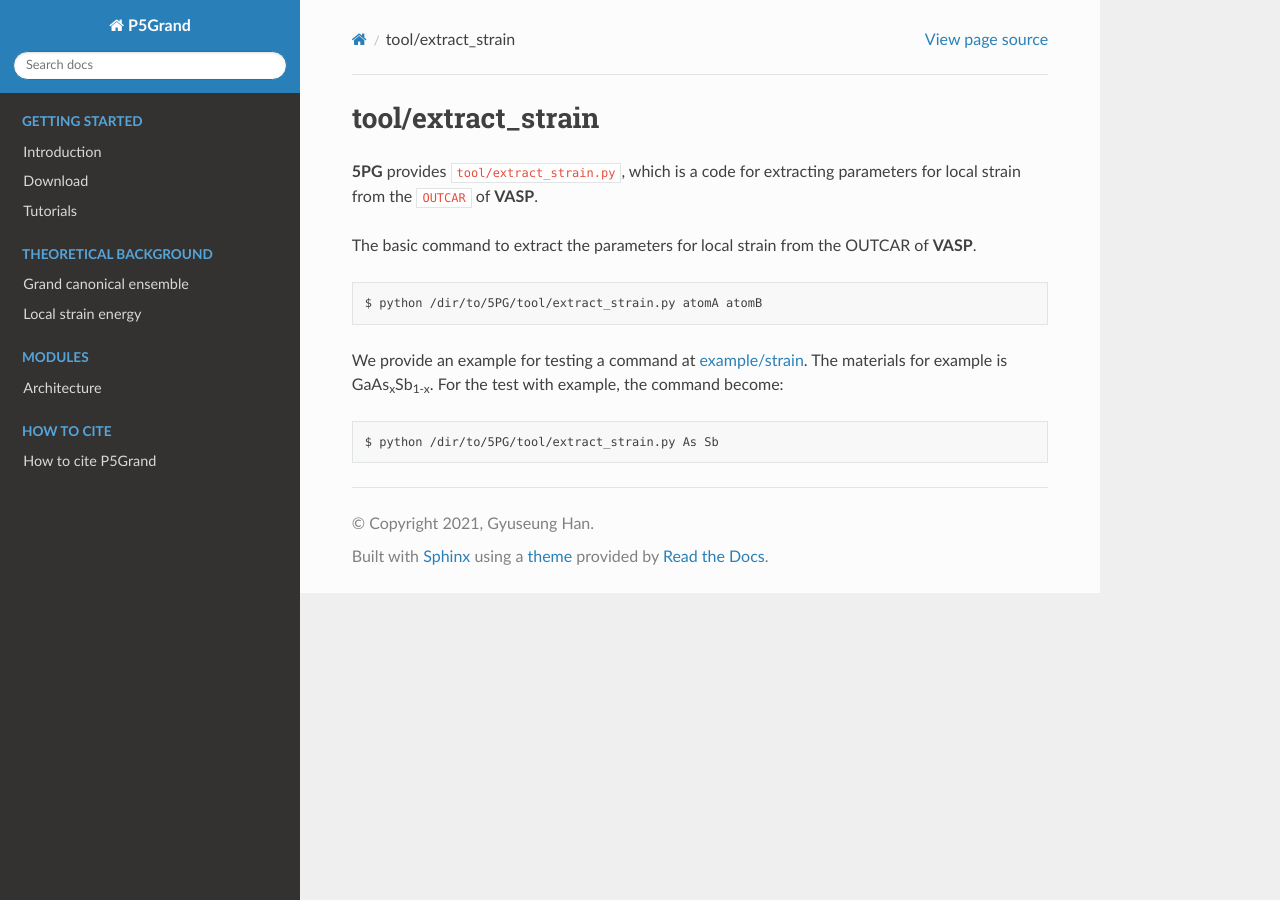
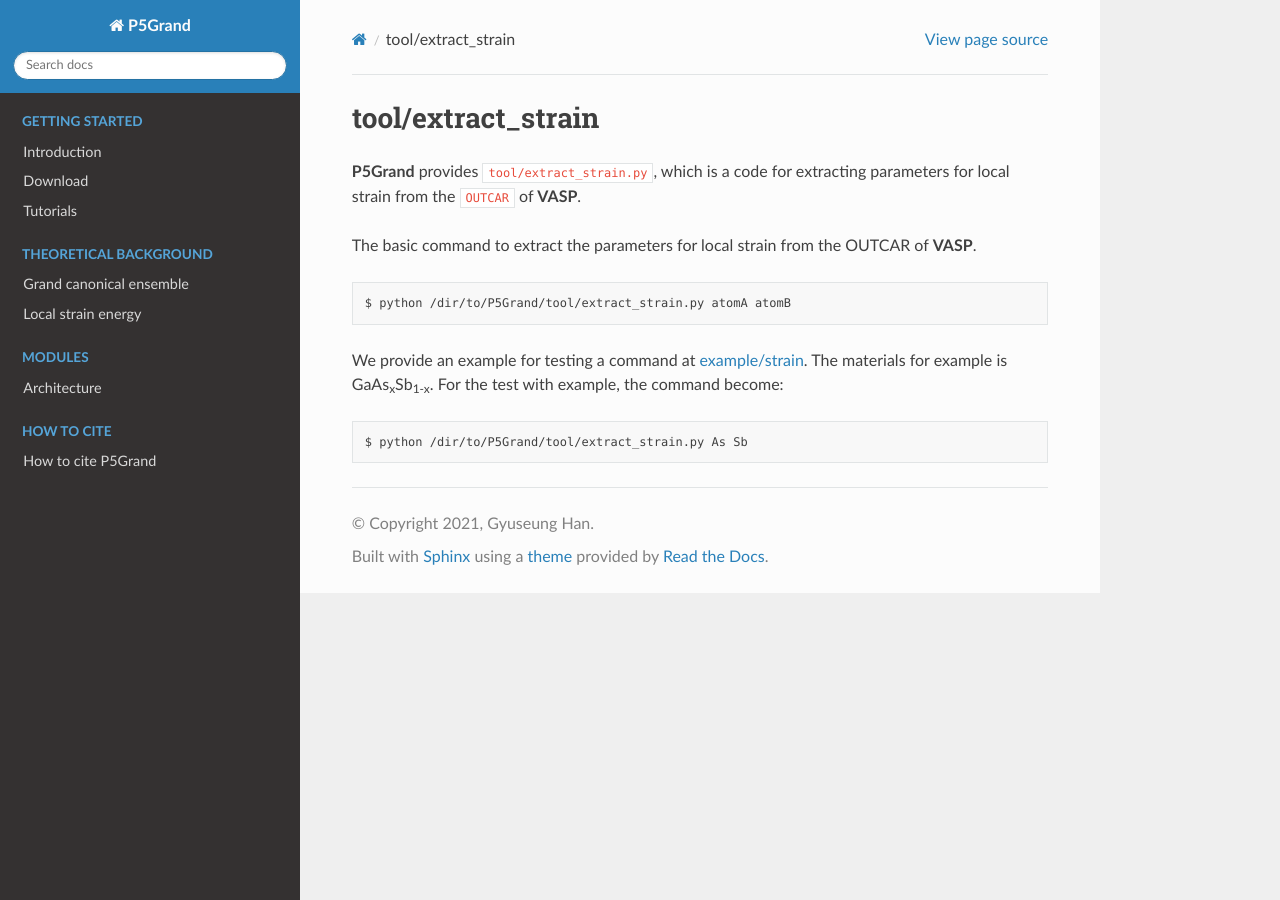
Before and after one commit to Han-Gyuseung/5PG, a Sphinx documentation site: the page built from docs/source/start/tutorial/tool.rst, in a window 1280 px wide. Built offline with Sphinx 7.4.7 and the Read the Docs theme 2.0.0, drawn with Linux system fonts in a browser that asks for light colours.

Commit message:
Update tool.rst

```diff
--- a/docs/source/start/tutorial/tool.rst
+++ b/docs/source/start/tutorial/tool.rst
@@ -1,17 +1,17 @@
 tool/extract_strain
 ~~~~~~~~~~~~~~~~~~~
 
-**5PG** provides ``tool/extract_strain.py``, which is a code for extracting parameters for local strain from the ``OUTCAR`` of **VASP**.
+**P5Grand** provides ``tool/extract_strain.py``, which is a code for extracting parameters for local strain from the ``OUTCAR`` of **VASP**.
 
 The basic command to extract the parameters for local strain from the OUTCAR of **VASP**.
 
 ::
 
- $ python /dir/to/5PG/tool/extract_strain.py atomA atomB
+ $ python /dir/to/P5Grand/tool/extract_strain.py atomA atomB
 
-We provide an example for testing a command at `example/strain <https://github.com/Han-Gyuseung/5PG/tree/main/example/strain>`_.
+We provide an example for testing a command at `example/strain <https://github.com/Han-Gyuseung/P5Grand/tree/main/example/strain>`_.
 The materials for example is GaAs\ :sub:`x`\ Sb\ :sub:`1-x`\ . For the test with example, the command become:
 
 ::
 
- $ python /dir/to/5PG/tool/extract_strain.py As Sb
+ $ python /dir/to/P5Grand/tool/extract_strain.py As Sb
```
